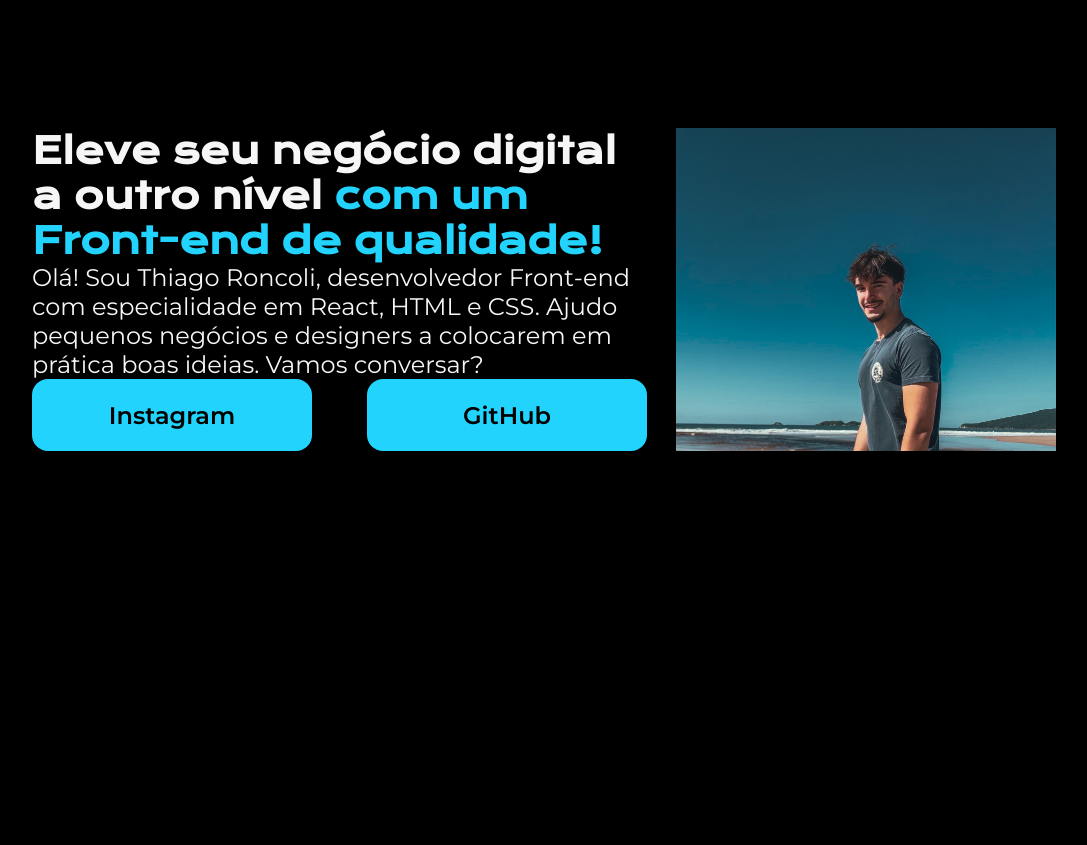
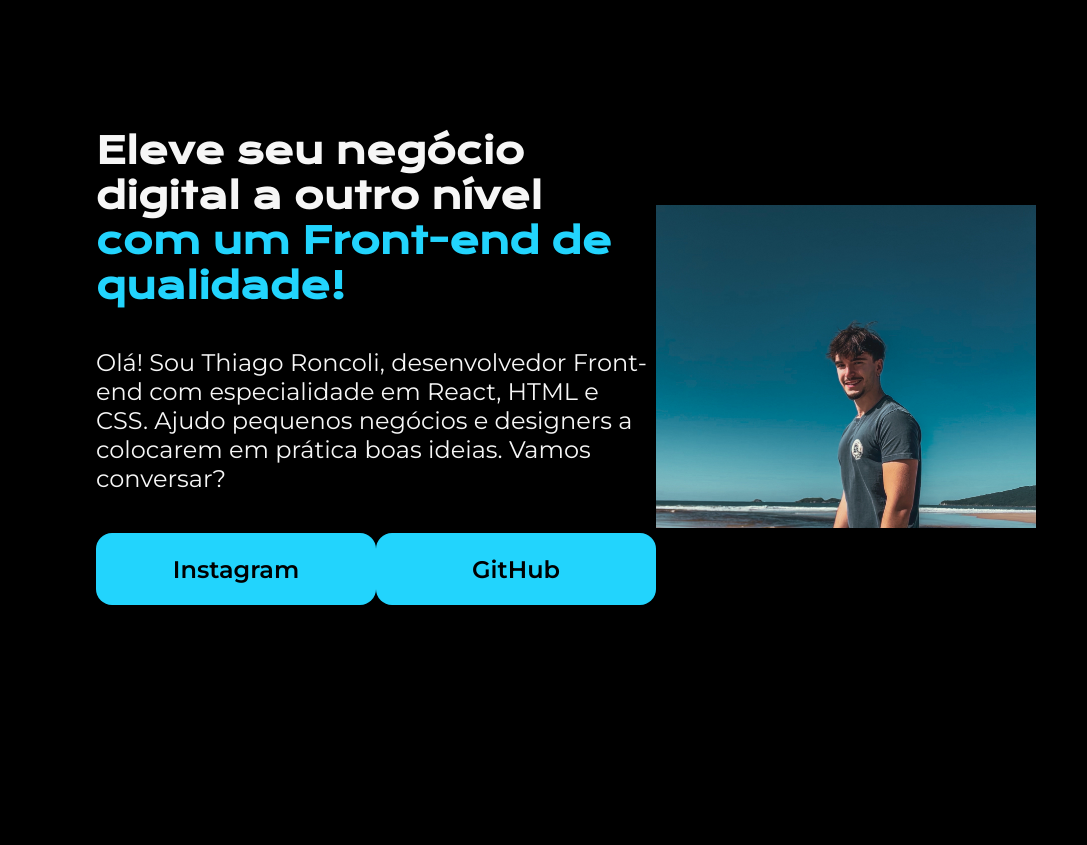
Before and after one commit to ThiagoRoncoli/projetos.estudos, a PHP site: page / in a window 1280 px wide. Shown: the top 845 px of the page, without its empty margins (96-1183 px from the left). Run offline with PHP 8.4, Linux system fonts and the light colour scheme.

Commit message:
Adicionado Gap

```diff
--- a/portifólio.Alura/style.css
+++ b/portifólio.Alura/style.css
@@ -52,7 +52,7 @@ padding: 10px; (Espaçamento interno de 10px) distancia entre o elemento que é
 o aling-items center é para alinhar os elementos no meio da tela.*/
     display: flex;
 /* margin coloca margem fora dos elementos distanciado-os das bordas da tela */
-    margin: 10%;
+    margin: 10% 15%;
     align-items: center;
 /* justify-content tira os espaços "desnecessários" dentro do site.*/
     justify-content: space-between;
@@ -62,6 +62,10 @@ o aling-items center é para alinhar os elementos no meio da tela.*/
 
 .apresentacao__conteudo{
     width: 615px;
+    display: flex;
+    flex-direction: column;
+/* gap é utilizado para dar espaçamento entre os elementos filhos */
+    gap: 40px;
 }
 
 
```
